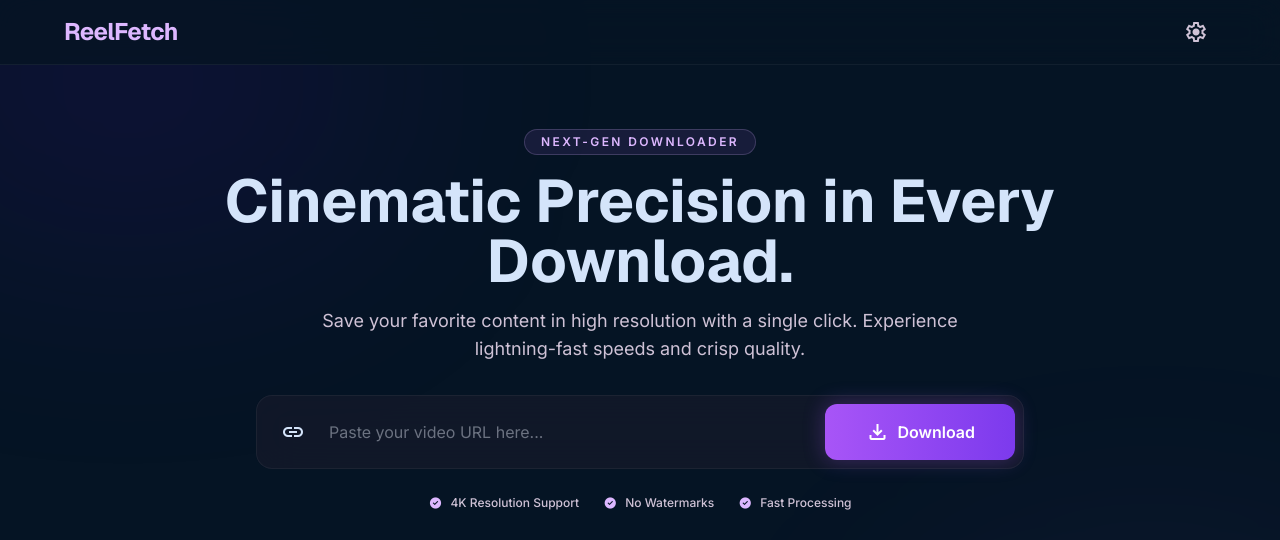
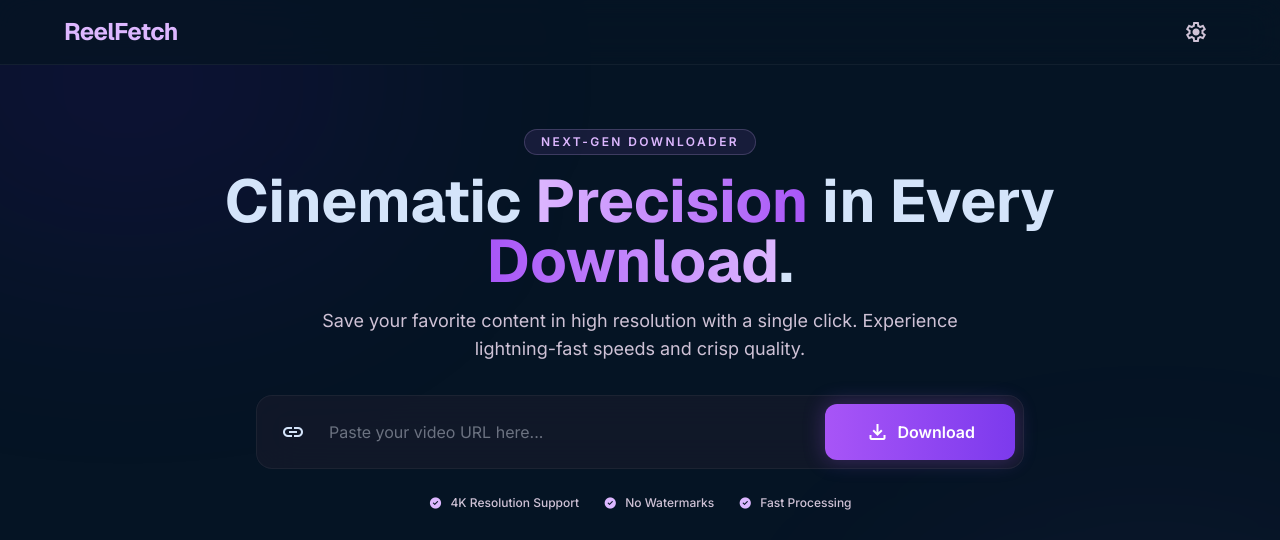
Before and after one commit to Aman9807/ReelFetch, a Flask app: page / in a window 1280 px wide. Shown: the top 540 px of the page. Run offline with Flask 3, Linux system fonts and the light colour scheme; some libraries are stand-ins or nearby versions.

Commit message:
Add neon gradient highlights to main heading

```diff
--- a/templates/index.html
+++ b/templates/index.html
@@ -97,8 +97,9 @@
             <div class="space-y-4">
                 <span class="inline-block text-xs font-bold text-primary tracking-[0.2em] uppercase bg-primary-container/10 px-4 py-1 rounded-full border border-primary/20">Next-Gen Downloader</span>
                 <h1 class="text-4xl md:text-6xl font-bold text-on-surface leading-tight font-headline">
-                    Cinematic Precision in Every Download.
+                    Cinematic <span class="text-transparent bg-clip-text bg-gradient-to-r from-primary to-[#A855F7]">Precision</span> in Every <span class="text-transparent bg-clip-text bg-gradient-to-r from-[#A855F7] to-primary">Download</span>.
                 </h1>
+
                 <p class="text-lg text-on-surface-variant max-w-2xl mx-auto font-body">
                     Save your favorite content in high resolution with a single click. Experience lightning-fast speeds and crisp quality.
                 </p>
```
